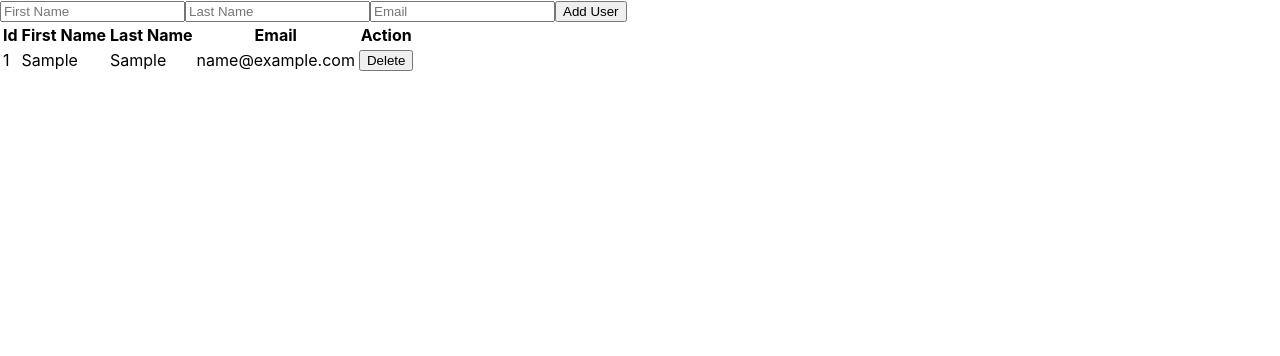
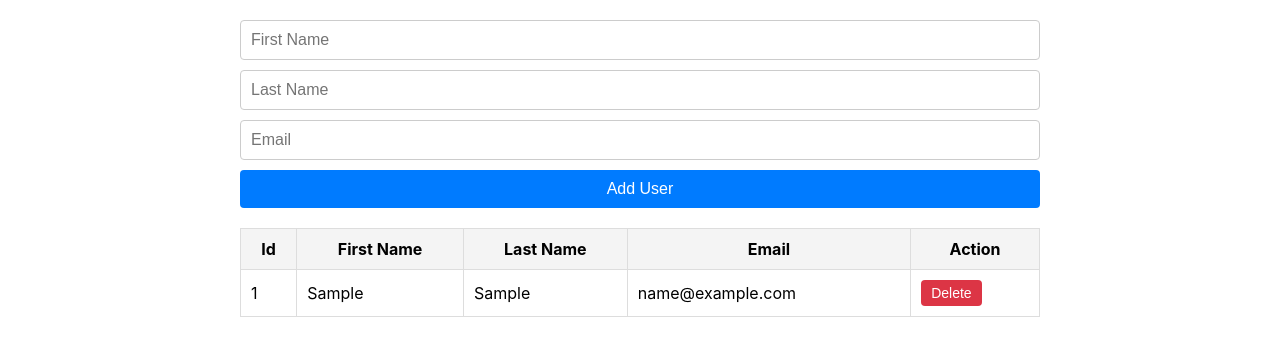
Before and after one commit to a1exveselov/STRWPwork, a React (Create React App) app in the folder lab-test/: page / in a window 1280 px wide. Both pictures are taken after typing "Sample", "Sample", "name@example.com" into the empty fields and a click on the button "Add User". Shown: the top 356 px of the page. Built offline with nearby package versions, Linux system fonts and the light colour scheme.

Commit message:
Update lab2
Added styles for table

```diff
--- /dev/null
+++ b/lab-test/src/App.css
@@ -0,0 +1,62 @@
+/* App.css */
+.container {
+    padding: 20px;
+    max-width: 800px;
+    margin: 0 auto;
+  }
+
+  .form {
+    display: flex;
+    flex-direction: column;
+    gap: 10px;
+    margin-bottom: 20px;
+  }
+
+  .input {
+    padding: 10px;
+    font-size: 16px;
+    border: 1px solid #ccc;
+    border-radius: 4px;
+  }
+
+  .button {
+    padding: 10px;
+    font-size: 16px;
+    color: #fff;
+    background-color: #007bff;
+    border: none;
+    border-radius: 4px;
+    cursor: pointer;
+  }
+
+  .button:hover {
+    background-color: #0056b3;
+  }
+
+  .table {
+    width: 100%;
+    border-collapse: collapse;
+  }
+
+  .th, .td {
+    padding: 10px;
+    border: 1px solid #ddd;
+  }
+
+  .th {
+    background-color: #f4f4f4;
+  }
+
+  .delete-button {
+    padding: 5px 10px;
+    font-size: 14px;
+    color: #fff;
+    background-color: #dc3545;
+    border: none;
+    border-radius: 4px;
+    cursor: pointer;
+  }
+
+  .delete-button:hover {
+    background-color: #c82333;
+  }
--- a/lab-test/src/App.js
+++ b/lab-test/src/App.js
@@ -1,6 +1,7 @@
 import React, { useState } from 'react';
 import UserForm from './UserForm';
 import UserTable from './UserTable';
+import './App.css';
 
 function App() {
   const [users, setUsers] = useState([]);
@@ -14,7 +15,7 @@ function App() {
   };
 
   return (
-    <div>
+    <div className="container">
       <UserForm addUser={addUser} />
       <UserTable users={users} deleteUser={deleteUser} />
     </div>
--- a/lab-test/src/UserForm.js
+++ b/lab-test/src/UserForm.js
@@ -1,4 +1,5 @@
 import React, { useState } from 'react';
+import './App.css';
 
 function UserForm({ addUser }) {
   const [firstName, setFirstName] = useState('');
@@ -14,26 +15,29 @@ function UserForm({ addUser }) {
   };
 
   return (
-    <form onSubmit={handleSubmit}>
+    <form className="form" onSubmit={handleSubmit}>
       <input
         type="text"
+        className="input"
         placeholder="First Name"
         value={firstName}
         onChange={(e) => setFirstName(e.target.value)}
       />
       <input
         type="text"
+        className="input"
         placeholder="Last Name"
         value={lastName}
         onChange={(e) => setLastName(e.target.value)}
       />
       <input
         type="email"
+        className="input"
         placeholder="Email"
         value={email}
         onChange={(e) => setEmail(e.target.value)}
       />
-      <button type="submit">Add User</button>
+      <button className="button" type="submit">Add User</button>
     </form>
   );
 }
--- a/lab-test/src/UserTable.js
+++ b/lab-test/src/UserTable.js
@@ -1,26 +1,27 @@
 import React from 'react';
+import './App.css';
 
 function UserTable({ users, deleteUser }) {
   return (
-    <table>
+    <table className="table">
       <thead>
         <tr>
-          <th>Id</th>
-          <th>First Name</th>
-          <th>Last Name</th>
-          <th>Email</th>
-          <th>Action</th>
+          <th className="th">Id</th>
+          <th className="th">First Name</th>
+          <th className="th">Last Name</th>
+          <th className="th">Email</th>
+          <th className="th">Action</th>
         </tr>
       </thead>
       <tbody>
         {users.map(user => (
           <tr key={user.id}>
-            <td>{user.id}</td>
-            <td>{user.firstName}</td>
-            <td>{user.lastName}</td>
-            <td>{user.email}</td>
-            <td>
-              <button onClick={() => deleteUser(user.id)}>Delete</button>
+            <td className="td">{user.id}</td>
+            <td className="td">{user.firstName}</td>
+            <td className="td">{user.lastName}</td>
+            <td className="td">{user.email}</td>
+            <td className="td">
+              <button className="delete-button" onClick={() => deleteUser(user.id)}>Delete</button>
             </td>
           </tr>
         ))}
--- a/lab-test/src/index.js
+++ b/lab-test/src/index.js
@@ -3,6 +3,7 @@ import ReactDOM from 'react-dom/client';
 import './index.css';
 import App from './App';
 import reportWebVitals from './reportWebVitals';
+import './App.css';
 
 const root = ReactDOM.createRoot(document.getElementById('root'));
 root.render(
```
